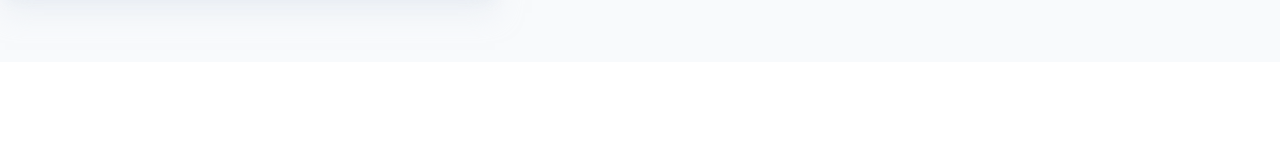
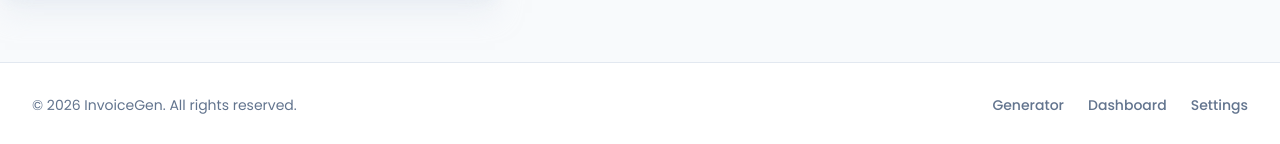
Before and after one commit to samipabMagar/invoice-generator, a Next.js app: page / in a window 1280 px wide. Shown: the part 803-947 px from the top of the page. Before the commit the page ends 865 px from the top, so only its background shows below. Built offline with nearby package versions, Linux system fonts and the light colour scheme; no server answers.

Commit message:
implement footer section

```diff
--- a/app/layout.tsx
+++ b/app/layout.tsx
@@ -2,6 +2,7 @@ import type { Metadata } from "next";
 import { Poppins } from "next/font/google";
 import { Toaster } from "sonner";
 import { Navbar } from "@/components/navbar";
+import { Footer } from "@/components/footer";
 import "./globals.css";
 
 const poppins = Poppins({
@@ -25,11 +26,12 @@ export default function RootLayout({
       lang="en"
       className={`${poppins.variable} h-full antialiased`}
     >
-      <body className="min-h-full flex flex-col font-sans" style={{ fontFamily: 'var(--font-poppins), sans-serif' }}>
+      <body className="min-h-screen flex flex-col font-sans" style={{ fontFamily: 'var(--font-poppins), sans-serif' }}>
         <Navbar />
         <main className="flex-1 flex flex-col">
           {children}
         </main>
+        <Footer />
         <Toaster position="top-right" richColors />
       </body>
     </html>
--- /dev/null
+++ b/components/footer.tsx
@@ -0,0 +1,18 @@
+import Link from 'next/link';
+
+export function Footer() {
+  return (
+    <footer className="bg-white border-t border-slate-200 mt-auto">
+      <div className="max-w-7xl mx-auto px-4 md:px-8 py-8 flex flex-col md:flex-row justify-between items-center gap-4">
+        <div className="text-slate-500 text-sm">
+          &copy; {new Date().getFullYear()} InvoiceGen. All rights reserved.
+        </div>
+        <div className="flex gap-6 text-sm font-medium text-slate-500">
+          <Link href="/" className="hover:text-slate-900 transition-colors">Generator</Link>
+          <Link href="/dashboard" className="hover:text-slate-900 transition-colors">Dashboard</Link>
+          <Link href="/profile" className="hover:text-slate-900 transition-colors">Settings</Link>
+        </div>
+      </div>
+    </footer>
+  );
+}
```
